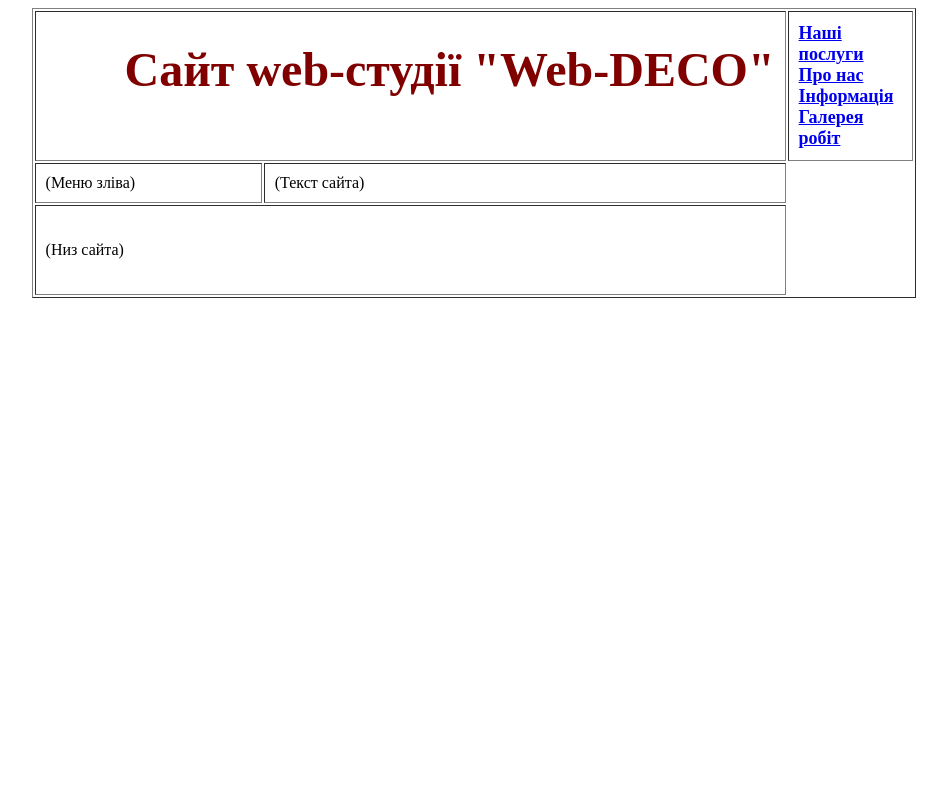
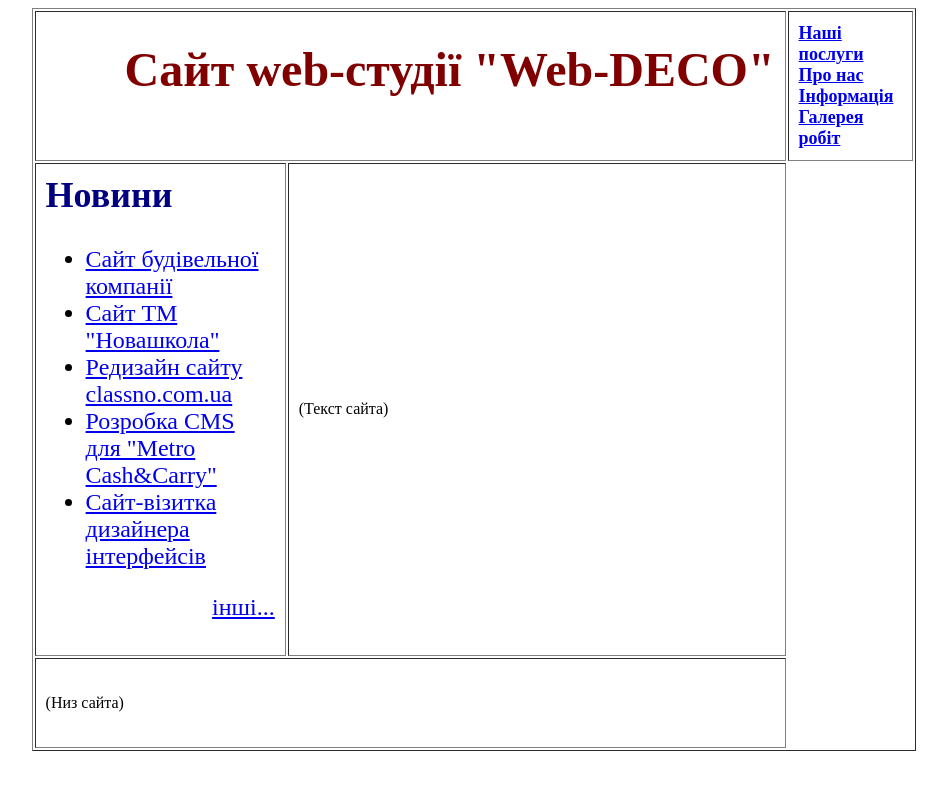
Before and after one commit to Bartumeys1/Bartumeys1.Github.io, a plain HTML site: page Index.html in a window 1280 px wide. Shown: the whole page, without its empty margins (166-1113 px from the left). Drawn offline with Linux system fonts and the light colour scheme.

Commit message:
07 - Menu left NEWs

```diff
--- a/Index.html
+++ b/Index.html
@@ -10,14 +10,26 @@
 			<td colspan ="2" height ="150" align="right" hspace ="5">
 				<font size="5" color ="maroon"><h1> Сайт web-студії "Web-DECO"</h1></font></td>
 						<td colspan ="2">
-			 <font size ="4"><b>
-			 <a href="#">Наші послуги</a>&nbsp;&nbsp; <a href="#">Про нас</a>&nbsp;&nbsp;
-			 <a href="#">Інформація</a>&nbsp;&nbsp; <a href="#">Галерея робіт</a>
-			 </b></font>
+			<font size ="4"><b>
+				<a href="#">Наші послуги</a>&nbsp;&nbsp; <a href="#">Про нас</a>&nbsp;&nbsp;
+				<a href="#">Інформація</a>&nbsp;&nbsp; <a href="#">Галерея робіт</a>
+			</b></font>
 			</td>
 		</tr>
 		<tr>
-			<td width="30%" valign="top">(Меню зліва)</td>
+			<td width="30%" valign="top">
+				<font size="5" color="navy"><h2>Новини</h2></font>
+				<font size="5">
+					<ul>
+						<li><a href="#">Сайт будівельної компанії</a></li>
+						<li><a href="#">Сайт ТМ "Новашкола"</a></li>
+						<li><a href="#">Редизайн сайту classno.com.ua</a></li>
+						<li><a href="#">Розробка CMS для "Metro Cash&Carry"</a></li>
+						<li><a href="#">Сайт-візитка дизайнера інтерфейсів</a></li>
+						<p align="right"><a href="#">інші...</a></p>
+					</ul>
+				</font>
+			</td>
 			<td  width="70%">(Текст сайта)</td>
 		</tr>
 		<tr>
```
